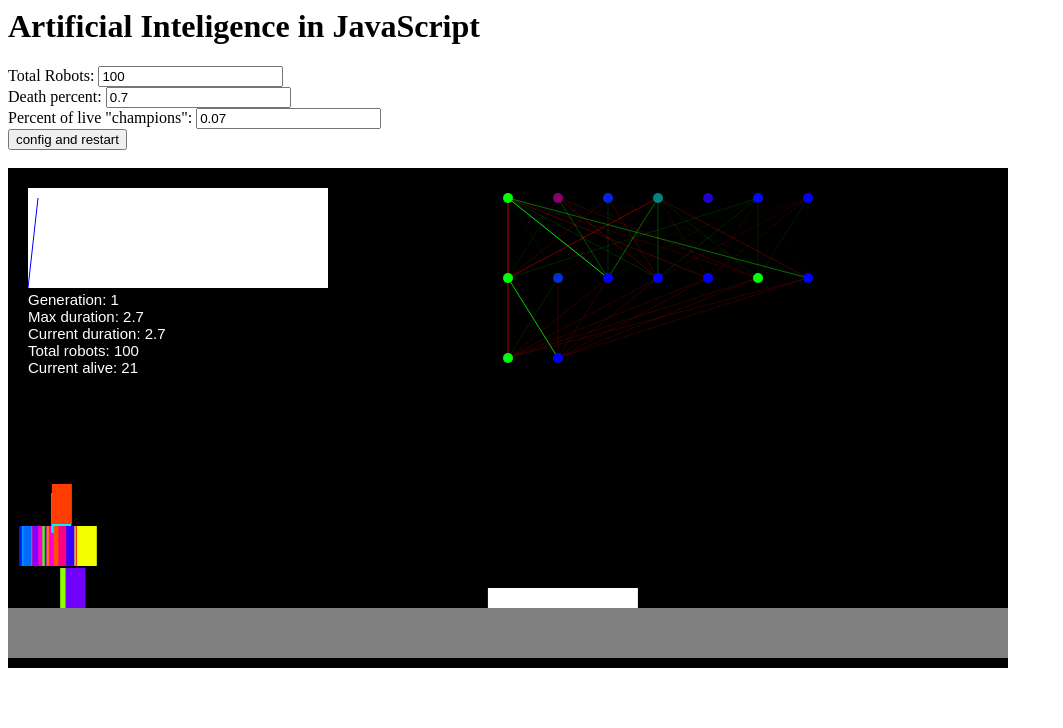
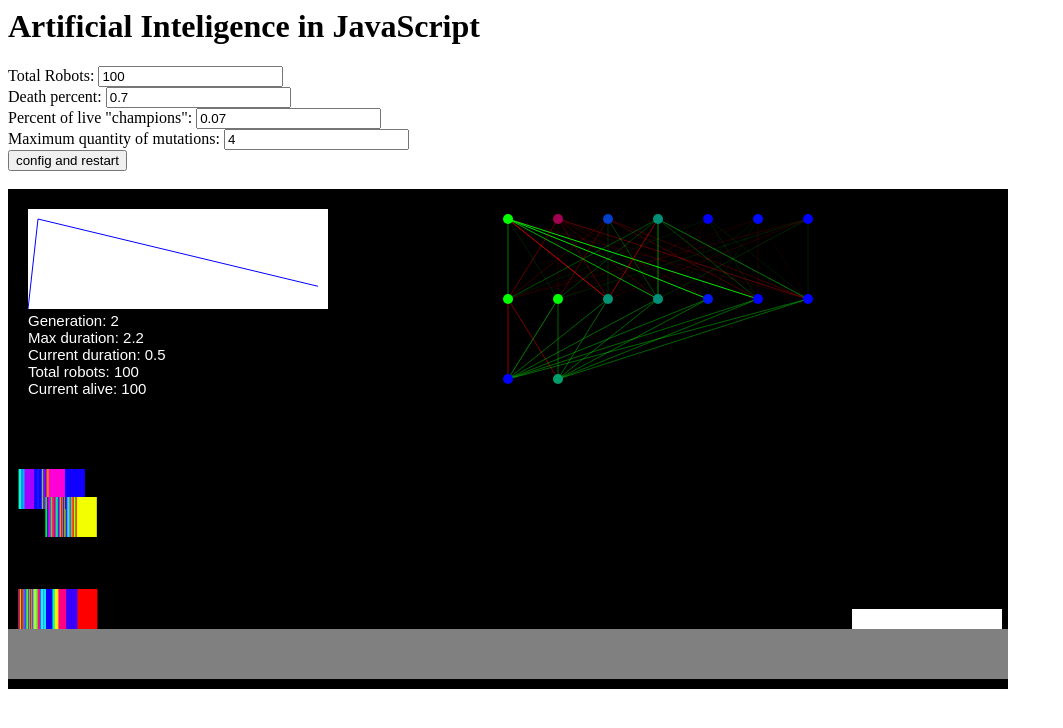
Before and after one commit to nicolasmafra/ai-js, a website: page src/index.html in a window 1280 px wide. Both pictures are taken after a click on the button "config and restart". Shown: the whole page, without its empty margins (0-1063 px from the left). Drawn offline with Linux system fonts and the light colour scheme.

Commit message:
bias fixes and adjustments

```diff
--- a/src/ai.js
+++ b/src/ai.js
@@ -1,7 +1,7 @@
 var aiInput = {
 	layerQt: [7, 7, 2],
 	maxMutationFactor: 2,
-	maxRandomFactor: 1,
+	minRandomFactor: 0.5,
 	deathPercent: 0.5,
 	betterPercent: 0.01,
 
@@ -58,7 +58,7 @@ var aiInput = {
 		var obj = this.objInfo(player, game.objects.length <= 0 ? null : game.objects[0]);
 		var obj2 = this.objInfo(player, game.objects.length <= 1 ? null : game.objects[1]);
 		player.neurons[0][1] = 2 * (player.position.y / game.canvasHeight) - 1;
-		player.neurons[0][2] = game.speed / 100;
+		player.neurons[0][2] = game.speed / 50;
 		player.neurons[0][3] = obj.x;
 		player.neurons[0][4] = obj.y;
 		player.neurons[0][5] = obj2.x;
@@ -68,12 +68,12 @@ var aiInput = {
 		player.input.down = player.neurons[2][1] > 0;
 	},
 	objInfo: function(player, obj) {
-		var nearDistance = game.canvasWidth / 2;
+		var nearDistance = game.canvasWidth;
 		var deltaX = obj == null ? 1000 * nearDistance : obj.position.x - player.position.x;
 		var deltaXAbs = Math.abs(deltaX);
 		var d = 1 - deltaXAbs / (deltaXAbs + nearDistance);
 		var x = deltaX > 0 ? d : -d;
-		var y = obj == null ? 0 : d * (obj.position.y - player.position.y) / (3 * game.playerHeight);
+		var y = obj == null ? 0 : x * (obj.position.y - player.position.y) / (3 * game.playerHeight);
 		return {d: d, x: x, y: y};
 	},
 	update: function() {
@@ -173,7 +173,7 @@ var aiInput = {
 			};
 
 			var ratio = i / (dieds - 1);
-			var randomFactor = this.maxRandomFactor * ratio;
+			var randomFactor = this.minRandomFactor + (1 - this.minRandomFactor) * ratio;
 			var mutationFactor = this.maxMutationFactor * ratio;
 			p.weights = this.mutateWeights(weights, randomFactor, mutationFactor);
 		}
@@ -199,27 +199,29 @@ var aiInput = {
 			var kWeights = [];
 			var qt = this.layerQt[k] * this.layerQt[k + 1];
 			for (var i = 0; i < qt; i++) {
-				kWeights.push(2 * Math.random() - 1);
+				kWeights.push(this.randomWeight());
 			}
 			weights.push(kWeights);
 		}
 		return weights;
 	},
 	updateNet: function(neurons, weights) {
+		neurons[0][0] = 1; // bias
 		for (var k = 1; k < this.layerQt.length; k++) {
 			var qtInput = this.layerQt[k - 1];
 			var qtOutput = this.layerQt[k];
 			for (var o = 0; o < qtOutput; o++) {
+				if (o == 0 && k < this.layerQt.length - 1) {
+					neurons[k][0] = 1; // bias
+					continue;
+				}
 				var sum = 0;
 				for (var i = 0; i < qtInput; i++) {
 					sum += neurons[k - 1][i] * weights[k - 1][o * qtInput + i];
 				}
 				// activation function = ReLU
-				neurons[k][o] = this.relu(sum, 10);
+				neurons[k][o] = this.relu(sum);
 			}
-		}
-		for (var k = 0; k < this.layerQt.length - 1; k++) {
-			neurons[k][0] = 1;
 		}
 	},
 	mutateWeights: function(weights, randomFactor, mutationFactor) {
@@ -228,9 +230,12 @@ var aiInput = {
 			var kWeights = weights[k];
 			var qt = this.layerQt[k] * this.layerQt[k + 1];
 			var i = Math.floor(qt * Math.random());
-			kWeights[i] = (1 - randomFactor) * kWeights[i] + randomFactor * (2 * Math.random() - 1);
+			kWeights[i] = (1 - randomFactor) * kWeights[i] + randomFactor * this.randomWeight();
 		}
 		return weights;
+	},
+	randomWeight: function() {
+		return 2 * Math.random() - 1;
 	},
 	save: function() {
 		localStorage.setItem('weights', this.betters[0].weights);
--- a/src/game.js
+++ b/src/game.js
@@ -17,6 +17,7 @@ var game = {
 	delay: 20,
 	minObjectInterval: 300,
 	maxObjectInterval: 1000,
+	offsetObjectInterval: -200, // environment kill all "always jumping" player
 	easyInterval: 10000,
 	objectFlyHeight: 100,
 
@@ -119,7 +120,7 @@ var game = {
 		});
 		// object creation
 		this.objects = this.objects.filter(obj => obj.position.x >= -obj.size.x / 2);
-		if (this.objects.length < 2 && this.position >= this.objectsCount * this.maxObjectInterval - this.randomInterval) {
+		if (this.objects.length < 2 && this.position + this.offsetObjectInterval >= this.objectsCount * this.maxObjectInterval - this.randomInterval) {
 			this.objects.push(this.createObject());
 			this.objectsCount++;
 			if (this.position > this.easyInterval) {
--- a/src/index.html
+++ b/src/index.html
@@ -13,6 +13,8 @@
 		<br>
 		<label for="betterPercent">Percent of live "champions": </label><input name="betterPercent" value="0.07" />
 		<br>
+		<label for="maxMutationFactor">Maximum quantity of mutations: </label><input name="maxMutationFactor" value="4" />
+		<br>
 		<button onclick="reconfig()">config and restart</button>
 		<br><br>
 		<canvas width="1000" height="500" style="float:left"></canvas>
--- a/src/main.js
+++ b/src/main.js
@@ -30,10 +30,12 @@ function reconfig() {
 	var totalRobots = parseInt(document.getElementsByName("totalRobots")[0].value);
 	var deathPercent = parseFloat(document.getElementsByName("deathPercent")[0].value);
 	var betterPercent = parseFloat(document.getElementsByName("betterPercent")[0].value);
+	var maxMutationFactor = parseInt(document.getElementsByName("maxMutationFactor")[0].value);
 
 	game.players = totalRobots ? aiInput.createPlayers(totalRobots).slice() : [];
 	game.deathPercent = deathPercent ? deathPercent : 0.7;
 	game.betterPercent = betterPercent ? betterPercent : 0.07;
+	game.maxMutationFactor = maxMutationFactor ? maxMutationFactor : 4;
 
 	if (game.players.length > 0) {
 		game.onStartCallback = () => aiInput.onStart();
```
